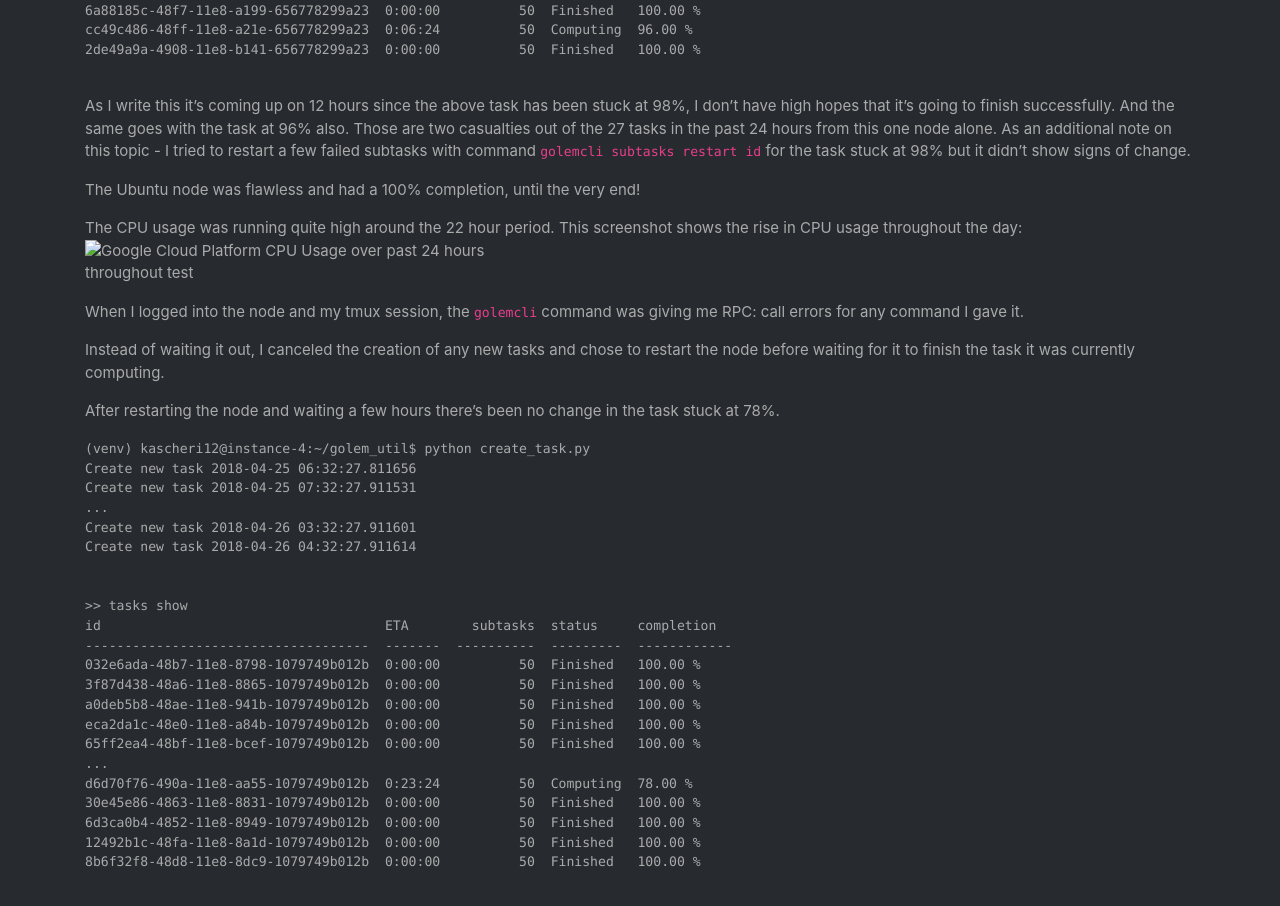
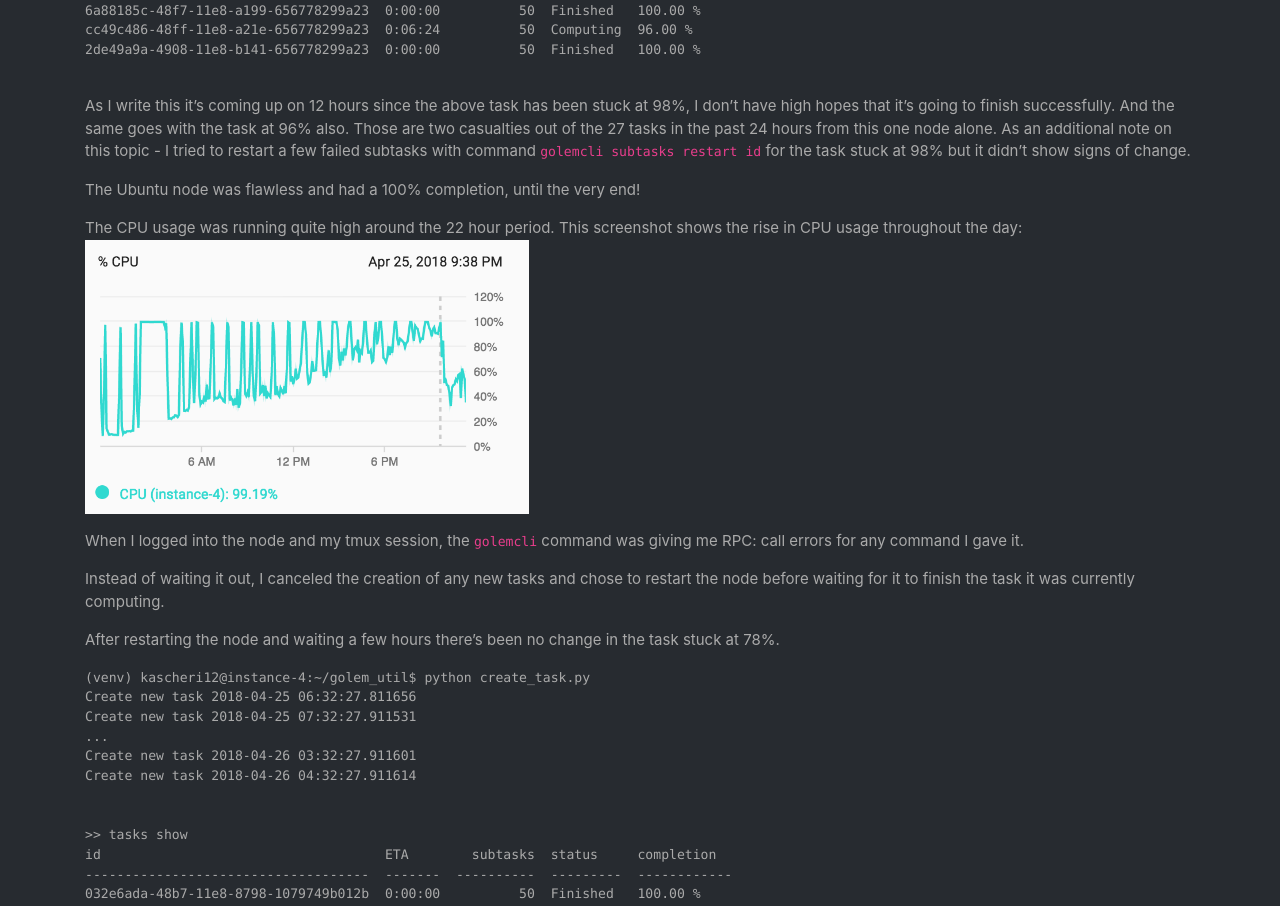
Before and after one commit to kascheri12/kascheri12.github.io, a Jekyll site: the page built from pages/mainnet-testing-20180425.md, in a window 1280 px wide. Shown: the part 1480-2386 px from the top of the page. Built offline with Jekyll 4.4.1, drawn with Linux system fonts in a browser that asks for light colours; our own code applies the rules of GitHub Pages for plain Markdown files.

Commit message:
Fix location to picture in testing page.

```diff
--- a/_config.yml
+++ b/_config.yml
@@ -31,6 +31,7 @@ destination:     ./_site
 layouts_dir:     _layouts
 includes_dir:    _includes
 graphs_dir:      graphs
+images_dir:      images
 collections:
   posts:
     output:   true
--- a/pages/mainnet-testing-20180425.md
+++ b/pages/mainnet-testing-20180425.md
@@ -83,7 +83,7 @@ As I write this it's coming up on 12 hours since the above task has been stuck a
 The Ubuntu node was flawless and had a 100% completion, until the very end!
 
 The CPU usage was running quite high around the 22 hour period. This screenshot shows the rise in CPU usage throughout the day:
-<img src="/20180425_CPU_Usage.png" alt="Google Cloud Platform CPU Usage over past 24 hours throughout test" style="max-width: 40%;">
+<img src="{{ base }}/{{ site.images_dir }}/20180425_CPU_Usage.png" alt="Google Cloud Platform CPU Usage over past 24 hours throughout test" style="max-width: 40%;">
 
 When I logged into the node and my tmux session, the `golemcli` command was giving me RPC: call errors for any command I gave it.
 
```
